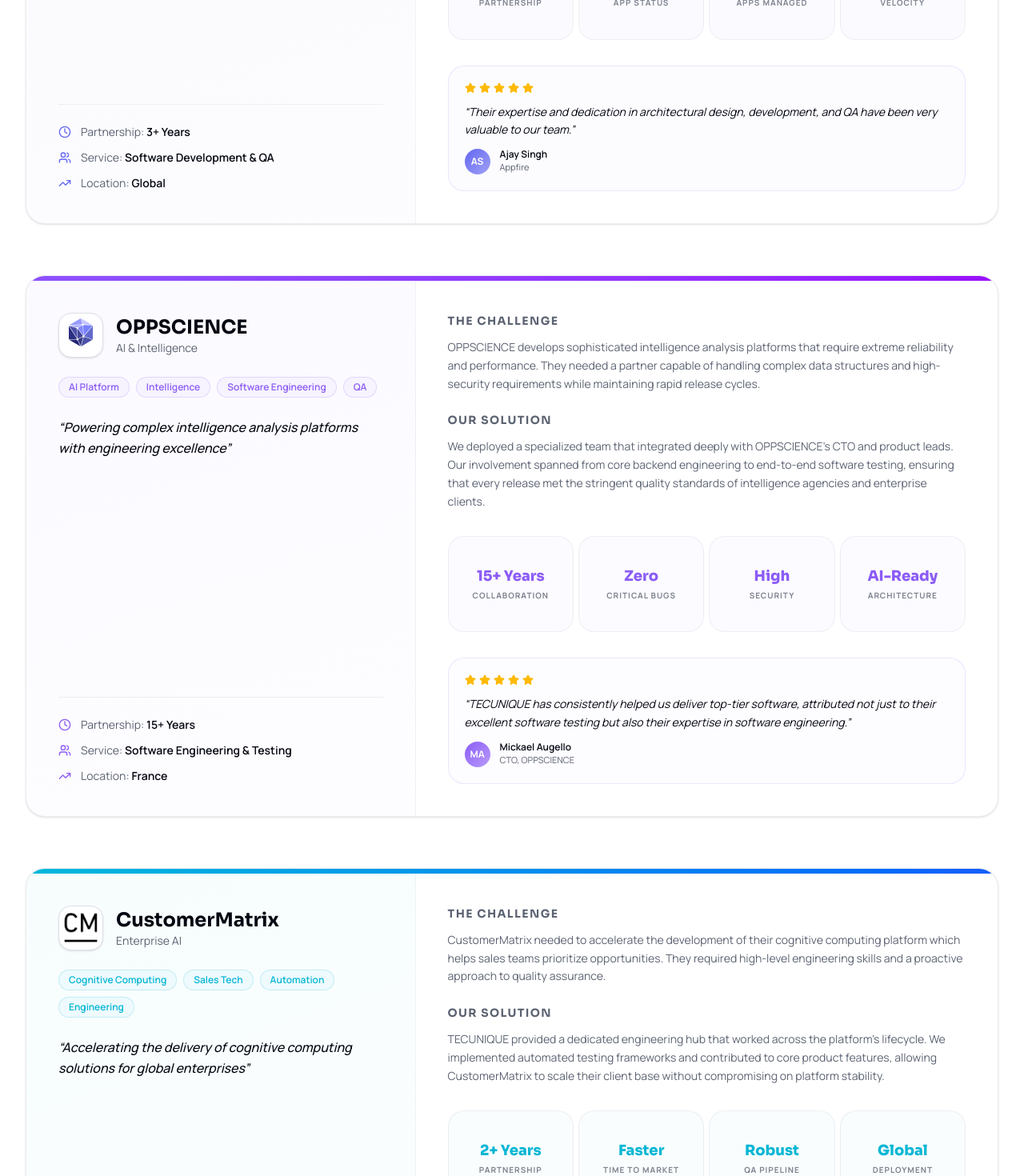
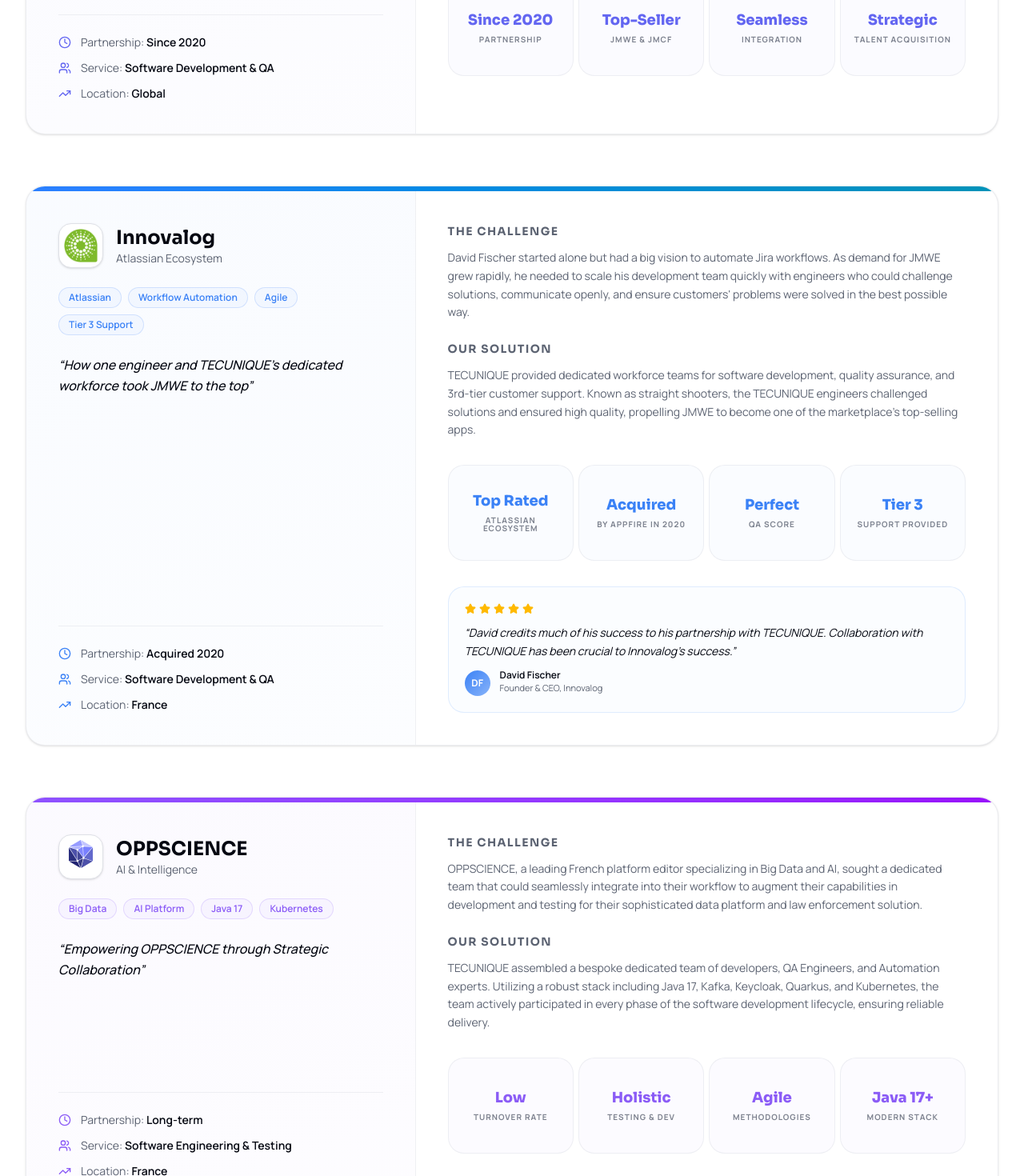
Before and after one commit to rupeshyadav-tecunique/v0-tecunique-website-revamp, a Next.js app: page /case-studies in a window 1280 px wide. Shown: the part 940-2410 px from the top of the page at 80% size. Built offline with nearby package versions, Linux system fonts and the light colour scheme.

Commit message:
fix: case studies content

```diff
--- a/app/(site)/case-studies/page.tsx
+++ b/app/(site)/case-studies/page.tsx
@@ -11,59 +11,77 @@
 
 const caseStudies = [
   {
-    id: "appfire-1",
+    id: "appfire",
     company: "Appfire",
     logo: "",
     industry: "Atlassian Ecosystem",
     category: "Software Development & QA",
-    partnership: "3+ Years",
+    partnership: "Since 2020",
     location: "Global",
     initials: "AF",
     color: "#6366f1",
     gradient: "from-indigo-500 to-violet-600",
-    tagline: "Fueling the growth of the world's leading Jira app provider",
-    challenge: "Appfire needed to rapidly scale their engineering and QA capabilities to manage a massive portfolio of Atlassian apps. They required a partner who could seamlessly integrate into their culture and maintain high velocity across multiple product lines.",
-    solution: "TECUNIQUE provided a dedicated team of engineers and QA specialists who became an extension of Appfire's core team. We focused on architectural design, feature development, and rigorous QA automation, helping them maintain their 'Top Rated' status on the Atlassian Marketplace.",
+    tagline: "A Dynamic Partnership for Innovation",
+    challenge: "As a key collaborator with Appfire, a trailblazer in enterprise collaboration software since 2005, TECUNIQUE has been an instrumental force in shaping the narrative of cutting-edge solutions. Appfire needed a dedicated team to seamlessly fit within their collaborative efforts to deliver intricate solutions that meet the unique demands of their clients.",
+    solution: "Since 2020, TECUNIQUE provided highly skilled software engineers who seamlessly integrate with Appfire's experts. Our specialized expertise in architectural design, development, and quality assurance was integral to the success of key products like JMWE and JMCF, navigating the intricate realm of real-time custom field calculations.",
     results: [
-      { metric: "3+ Years", label: "Partnership" },
-      { metric: "Top Rated", label: "App Status" },
-      { metric: "200+", label: "Apps Managed" },
-      { metric: "Scalable", label: "Velocity" },
+      { metric: "Since 2020", label: "Partnership" },
+      { metric: "Top-Seller", label: "JMWE & JMCF" },
+      { metric: "Seamless", label: "Integration" },
+      { metric: "Strategic", label: "Talent Acquisition" },
     ],
-    testimonial: {
-      quote: "Their expertise and dedication in architectural design, development, and QA have been very valuable to our team.",
-      author: "Ajay Singh",
-      role: "Appfire",
-    },
     tags: ["Atlassian", "Jira Apps", "Dedicated Team", "QA Automation"],
     image: "https://tecunique.com/wp-content/uploads/2023/11/Appfire-Case-Study.jpg"
   },
   {
-    id: "oppscience-1",
+    id: "innovalog",
+    company: "Innovalog",
+    logo: "/images/companies/innovalog.png",
+    industry: "Atlassian Ecosystem",
+    category: "Software Development & QA",
+    partnership: "Acquired 2020",
+    location: "France",
+    initials: "IN",
+    color: "#3b82f6",
+    gradient: "from-blue-500 to-cyan-600",
+    tagline: "How one engineer and TECUNIQUE's dedicated workforce took JMWE to the top",
+    challenge: "David Fischer started alone but had a big vision to automate Jira workflows. As demand for JMWE grew rapidly, he needed to scale his development team quickly with engineers who could challenge solutions, communicate openly, and ensure customers' problems were solved in the best possible way.",
+    solution: "TECUNIQUE provided dedicated workforce teams for software development, quality assurance, and 3rd-tier customer support. Known as straight shooters, the TECUNIQUE engineers challenged solutions and ensured high quality, propelling JMWE to become one of the marketplace's top-selling apps.",
+    results: [
+      { metric: "Top Rated", label: "Atlassian Ecosystem" },
+      { metric: "Acquired", label: "By Appfire in 2020" },
+      { metric: "Perfect", label: "QA Score" },
+      { metric: "Tier 3", label: "Support Provided" },
+    ],
+    testimonial: {
+      quote: "David credits much of his success to his partnership with TECUNIQUE. Collaboration with TECUNIQUE has been crucial to Innovalog's success.",
+      author: "David Fischer",
+      role: "Founder & CEO, Innovalog",
+    },
+    tags: ["Atlassian", "Workflow Automation", "Agile", "Tier 3 Support"],
+    image: "https://tecunique.com/wp-content/uploads/2023/11/Innovalog-Case-Study.jpg"
+  },
+  {
+    id: "oppscience",
     company: "OPPSCIENCE",
     logo: "/images/companies/oppscience.svg",
     industry: "AI & Intelligence",
     category: "Software Engineering & Testing",
-    partnership: "15+ Years",
+    partnership: "Long-term",
     location: "France",
     initials: "OS",
     color: "#8b5cf6",
     gradient: "from-violet-500 to-purple-600",
-    tagline: "Powering complex intelligence analysis platforms with engineering excellence",
-    challenge: "OPPSCIENCE develops sophisticated intelligence analysis platforms that require extreme reliability and performance. They needed a partner capable of handling complex data structures and high-security requirements while maintaining rapid release cycles.",
-    solution: "We deployed a specialized team that integrated deeply with OPPSCIENCE's CTO and product leads. Our involvement spanned from core backend engineering to end-to-end software testing, ensuring that every release met the stringent quality standards of intelligence agencies and enterprise clients.",
+    tagline: "Empowering OPPSCIENCE through Strategic Collaboration",
+    challenge: "OPPSCIENCE, a leading French platform editor specializing in Big Data and AI, sought a dedicated team that could seamlessly integrate into their workflow to augment their capabilities in development and testing for their sophisticated data platform and law enforcement solution.",
+    solution: "TECUNIQUE assembled a bespoke dedicated team of developers, QA Engineers, and Automation experts. Utilizing a robust stack including Java 17, Kafka, Keycloak, Quarkus, and Kubernetes, the team actively participated in every phase of the software development lifecycle, ensuring reliable delivery.",
     results: [
-      { metric: "15+ Years", label: "Collaboration" },
-      { metric: "Zero", label: "Critical Bugs" },
-      { metric: "High", label: "Security" },
-      { metric: "AI-Ready", label: "Architecture" },
+      { metric: "Low", label: "Turnover Rate" },
+      { metric: "Holistic", label: "Testing & Dev" },
+      { metric: "Agile", label: "Methodologies" },
+      { metric: "Java 17+", label: "Modern Stack" },
     ],
-    testimonial: {
-      quote: "TECUNIQUE has consistently helped us deliver top-tier software, attributed not just to their excellent software testing but also their expertise in software engineering.",
-      author: "Mickael Augello",
-      role: "CTO, OPPSCIENCE",
-    },
-    tags: ["AI Platform", "Intelligence", "Software Engineering", "QA"],
+    tags: ["Big Data", "AI Platform", "Java 17", "Kubernetes"],
     image: "https://tecunique.com/wp-content/uploads/2023/11/Oppscience-Case-Study.jpg"
   },
   {
@@ -72,26 +90,26 @@
     logo: "/images/companies/customer_matrix.webp",
     industry: "Enterprise AI",
     category: "Cognitive Computing",
-    partnership: "2+ Years",
-    location: "USA / Global",
+    partnership: "Long-term",
+    location: "USA / France",
     initials: "CM",
     color: "#06b6d4",
     gradient: "from-cyan-500 to-blue-600",
-    tagline: "Accelerating the delivery of cognitive computing solutions for global enterprises",
-    challenge: "CustomerMatrix needed to accelerate the development of their cognitive computing platform which helps sales teams prioritize opportunities. They required high-level engineering skills and a proactive approach to quality assurance.",
-    solution: "TECUNIQUE provided a dedicated engineering hub that worked across the platform's lifecycle. We implemented automated testing frameworks and contributed to core product features, allowing CustomerMatrix to scale their client base without compromising on platform stability.",
+    tagline: "Transforming Innovation with TECUNIQUE's Expertise",
+    challenge: "Following acquisition by Medtech Group, CustomerMatrix needed to elevate its development and testing capabilities for its Cognitive Computing platform. They sought a reliable partner to contribute to the design, development, testing, and maintenance of their dynamic platform.",
+    solution: "TECUNIQUE assembled a diverse dedicated team comprising software development engineers, QA Automation Engineers, DevOps Engineers, and a Technical Writer. The team showcased expertise across Java, Spring, Solr, AWS, and VueJs, executing rigorous testing methodologies to ensure product excellence.",
     results: [
-      { metric: "2+ Years", label: "Partnership" },
-      { metric: "Faster", label: "Time to Market" },
-      { metric: "Robust", label: "QA Pipeline" },
-      { metric: "Global", label: "Deployment" },
+      { metric: "Extension", label: "Of Internal Team" },
+      { metric: "High", label: "Adaptability" },
+      { metric: "Global", label: "Client Base" },
+      { metric: "Automated", label: "QA Pipeline" },
     ],
     testimonial: {
-      quote: "The involvement displayed by the TECUNIQUE team has solidified our perception of them as a true partner, not just a service provider.",
-      author: "Christophe Favart",
-      role: "CEO, CustomerMatrix",
+      quote: "The Indian team's professionalism, commitment, and adaptability played a vital role in achieving R&D objectives in the dynamic startup landscape.",
+      author: "Chief Technology Officer",
+      role: "CustomerMatrix",
     },
-    tags: ["Cognitive Computing", "Sales Tech", "Automation", "Engineering"],
+    tags: ["Cognitive Computing", "AWS", "Automation", "DevOps"],
     image: "https://tecunique.com/wp-content/uploads/2023/11/CustomerMatrix-Case-Study.jpg"
   },
   {
@@ -99,27 +117,27 @@
     company: "Qotilabs",
     logo: "/images/companies/quotilabs.png",
     industry: "Dev Tools",
-    category: "Plugin Development",
-    partnership: "3+ Years",
-    location: "Europe",
+    category: "QA Engineering",
+    partnership: "Since 2021",
+    location: "France",
     initials: "QL",
     color: "#f43f5e",
     gradient: "from-rose-500 to-pink-600",
-    tagline: "Enhancing developer productivity through high-quality Atlassian plugins",
-    challenge: "Qotilabs focuses on niche, high-performance developer tools. They needed a partner who understood the intricacies of the Atlassian SDK and could provide high-coverage QA for complex plugin interactions.",
-    solution: "We established a specialized QA and development unit for Qotilabs. Our team performed deep integration testing and helped optimize plugin performance, ensuring seamless experiences for developers using their tools globally.",
+    tagline: "Elevating Quality Excellence for Atlassian Jira Frameworks",
+    challenge: "Qotilabs needed a dedicated Quality Assurance (QA) engineering team who not only excelled in software testing but were also self-organized, self-driven, and capable of providing valuable input to product development for high-profile clients like Amazon and Google.",
+    solution: "TECUNIQUE provided a curated team with deep knowledge of testing complex Atlassian applications. The team actively participated in product evolution, test planning, design of test scenarios, and automation for products like Rich Filters for JIRA Dashboards.",
     results: [
-      { metric: "3+ Years", label: "Continuous Work" },
-      { metric: "100%", label: "User Trust" },
-      { metric: "Smooth", label: "Integrations" },
-      { metric: "Reliable", label: "Releases" },
+      { metric: "Since 2021", label: "Partnership" },
+      { metric: "High-Profile", label: "End Clients" },
+      { metric: "Self-Driven", label: "QA Teams" },
+      { metric: "Custom", label: "Automation" },
     ],
     testimonial: {
-      quote: "I am genuinely grateful for the dedication and involvement displayed by the TECUNIQUE team in enhancing our platform.",
+      quote: "All the Engineers working for Qotilabs as part of a dedicated team curated by TECUNIQUE are doing a great job, and their work has a very positive impact on the quality of our product.",
       author: "Dan Mihalache",
-      role: "Founder, Qotilabs",
+      role: "CEO, Qotilabs",
     },
-    tags: ["DevOps", "Atlassian SDK", "Plugin Testing", "Agile"],
+    tags: ["Atlassian", "QA Engineering", "Test Automation", "Agile"],
     image: "https://tecunique.com/wp-content/uploads/2023/11/Qotilabs-Case-Study.jpg"
   },
   {
@@ -127,24 +145,52 @@
     company: "SkySelect",
     logo: "/images/companies/skyselect.svg",
     industry: "Aviation / Supply Chain",
-    category: "Marketplace Platform",
-    partnership: "2+ Years",
-    location: "USA",
+    category: "Offshore Development",
+    partnership: "Long-term",
+    location: "USA / India",
     initials: "SS",
     color: "#f59e0b",
     gradient: "from-amber-500 to-orange-600",
-    tagline: "Digitizing aviation supply chains with a robust procurement marketplace",
-    challenge: "SkySelect is revolutionizing aircraft parts procurement. They needed a scalable platform capable of handling millions of dollars in transactions with perfect accuracy and high availability.",
-    solution: "TECUNIQUE's engineers and QA experts helped build and test the core marketplace engine. We focused on data integrity, transaction reliability, and user experience, enabling SkySelect to become a dominant player in aviation procurement.",
+    tagline: "Strategic Partnerships with TECUNIQUE's ODC Model",
+    challenge: "Revolutionizing commercial aviation procurement, SkySelect recognized the need for a strategic partner to handle the complexities of establishing and managing an Offshore Development Center (ODC) in India to support rapid scalability.",
+    solution: "TECUNIQUE successfully onboarded approximately 60 team members in a year, providing turnkey infrastructure, HR, and legal compliance. By managing payroll, taxation, and employee lifecycle, we allowed SkySelect to concentrate entirely on core business activities while scaling rapidly.",
     results: [
-      { metric: "2+ Years", label: "Partnership" },
-      { metric: "Millions", label: "GMV Handled" },
-      { metric: "99.9%", label: "Availability" },
-      { metric: "Critical", label: "Systems" },
+      { metric: "60+", label: "Team Members" },
+      { metric: "1 Year", label: "Rapid Onboarding" },
+      { metric: "Turnkey", label: "ODC Setup" },
+      { metric: "Zero", label: "Admin Hassle" },
     ],
-    tags: ["Aviation", "Marketplace", "Fintech", "Enterprise QA"],
+    tags: ["Aviation", "ODC Model", "HR & Legal", "Scale"],
     image: "https://tecunique.com/wp-content/uploads/2023/11/SkySelect-Case-Study.jpg"
   },
+  {
+    id: "polyspot",
+    company: "PolySpot",
+    logo: "/images/companies/polyspot.webp",
+    industry: "Information Technology",
+    category: "Advanced Search Solutions",
+    partnership: "10+ Years",
+    location: "France",
+    initials: "PS",
+    color: "#10b981",
+    gradient: "from-emerald-500 to-teal-600",
+    tagline: "Transforming Challenges into Excellence",
+    challenge: "PolySpot aimed to build an advanced search solution for businesses to extract actionable insights. They presented the challenge of building a dedicated team proficient in Java and GWT to develop and assure the quality of this highly scalable platform.",
+    solution: "Over a 10+ year partnership, TECUNIQUE built a dynamic, self-organized team of engineers, UI designers, and QA. Transitioning to Agile Scrum, the team synchronized perfectly with the Paris team, leveraging technologies like Solr, ZooKeeper, and Spring to deliver robust architectures.",
+    results: [
+      { metric: "10+ Years", label: "Partnership" },
+      { metric: "Integrated", label: "Global R&D" },
+      { metric: "Agile", label: "Scrum Delivery" },
+      { metric: "Enterprise", label: "Search Solution" },
+    ],
+    testimonial: {
+      quote: "Initially skeptical about outsourcing to India, my reservations were dispelled as I witnessed TECUNIQUE's commitment and expertise. The integrated engineering team eventually bridged gaps across continents.",
+      author: "David Fischer",
+      role: "CTO, PolySpot",
+    },
+    tags: ["Java", "GWT", "Agile Scrum", "Enterprise Search"],
+    image: "https://tecunique.com/wp-content/uploads/2023/11/PolySpot-Case-Study.jpg"
+  }
 ]
 
 const stats = [
```
